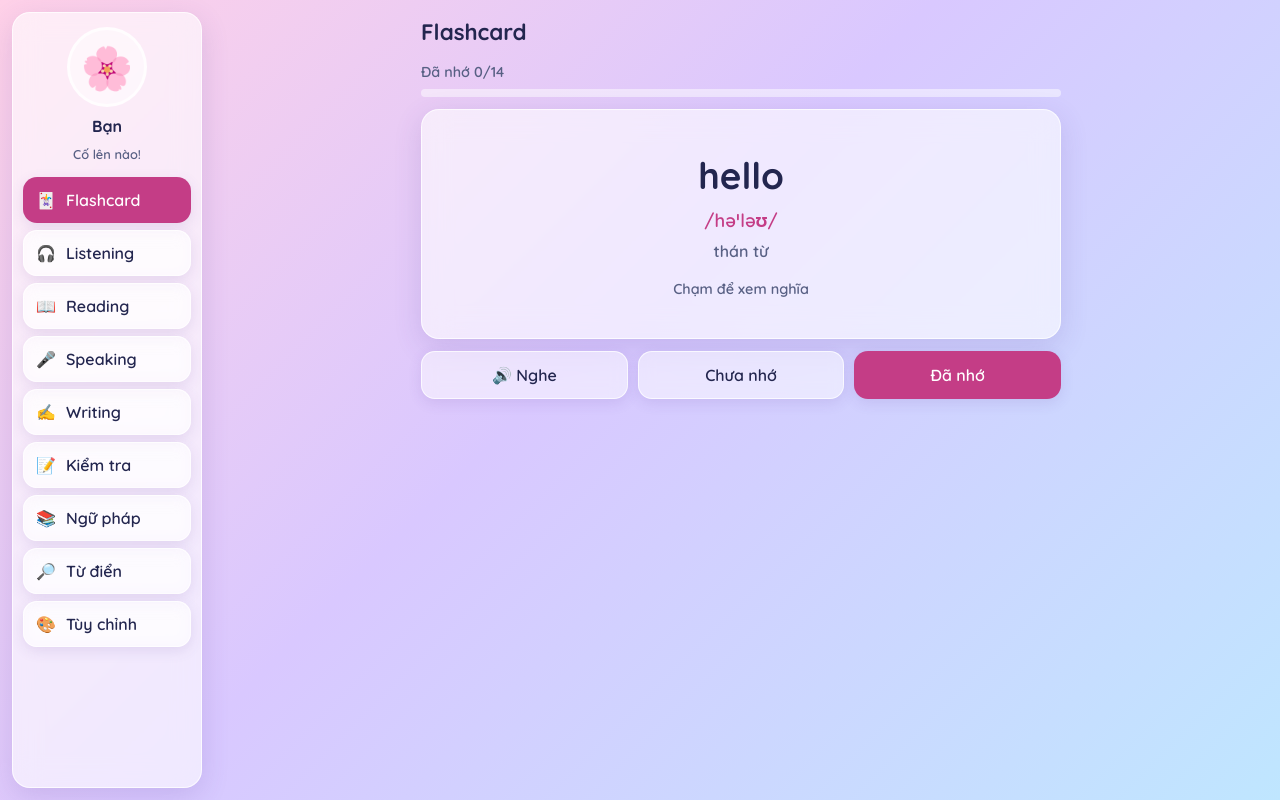
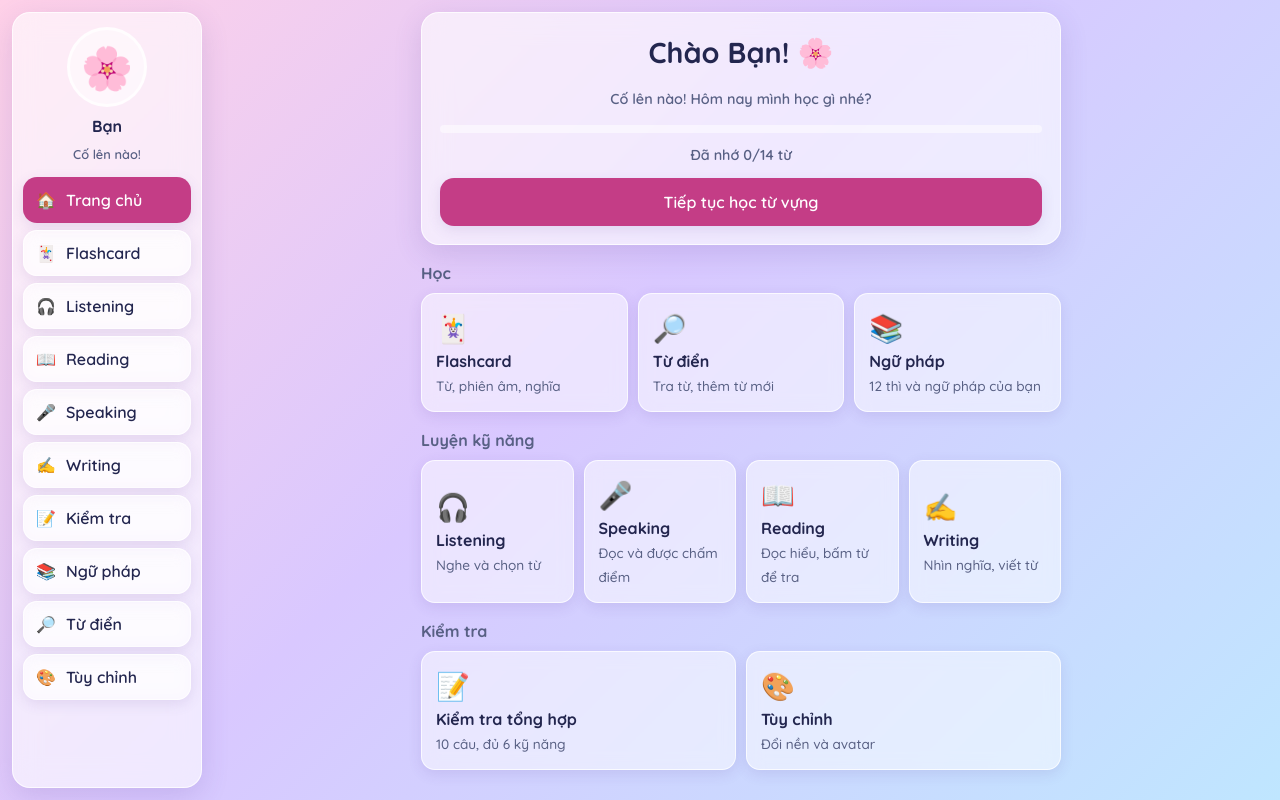
Before and after one commit to tranquocthinh5713-sudo/internoe, a plain HTML site: page index.html in a window 1280 px wide. Drawn offline with Linux system fonts and the light colour scheme.

Commit message:
Update tabs and add home functionality

```diff
--- a/index.html
+++ b/index.html
@@ -52,6 +52,12 @@ details>div{padding:0 16px 14px}
 .sw{width:44px;height:44px;border-radius:12px;border:2px solid var(--line);cursor:pointer;font-size:1.4rem;padding:0;background:var(--btn)}
 .del{border:0;background:none;color:var(--bad);font:inherit;cursor:pointer;float:right}
 .err{color:var(--bad);min-height:1.3em}
+.grid{display:grid;grid-template-columns:repeat(auto-fit,minmax(150px,1fr));gap:10px;margin-bottom:6px}
+.gc{display:block;text-align:left;padding:14px}
+.gc .ic{font-size:1.7rem;display:block}
+.gc b{display:block}
+.gc span.s{font-size:.85rem;color:var(--muted);font-weight:500}
+h3{margin:16px 0 8px;font-size:1rem;color:var(--muted)}
 @media (max-width:640px){aside{width:62px;padding:10px 6px;margin:8px}.nb{justify-content:center;padding:10px 4px}.t,.nm,.bub{display:none}.ava{width:42px;height:42px;font-size:22px}main{padding:8px 8px 28px 0}.big{font-size:1.9rem}}
 </style>
 </head>
@@ -82,15 +88,21 @@ function micErr(e){return e==="not-allowed"?"Hãy cho phép dùng micro.":"Chưa
 function norm(s){return s.toLowerCase().replace(/[^a-z0-9 ]/g," ").split(/\s+/).filter(Boolean)}
 function score(t,h){var a=norm(t),b=norm(h);return a.length?Math.round(a.filter(function(x){return b.indexOf(x)>-1}).length/a.length*100):0}
 var NOSPK='<div class="glass pad c">Thiết bị này chưa hỗ trợ giọng đọc.</div>',NOMIC='<p class="small">Trình duyệt này chưa hỗ trợ nhận giọng nói. Hãy dùng Chrome, Edge hoặc Safari mới.</p>';
-var TABS=[["card","🃏","Flashcard"],["listen","🎧","Listening"],["read","📖","Reading"],["speak","🎤","Speaking"],["write","✍️","Writing"],["test","📝","Kiểm tra"],["gram","📚","Ngữ pháp"],["dict","🔎","Từ điển"],["set","🎨","Tùy chỉnh"]];
-var tab="card",HI=["Cố lên nào!","Mỗi ngày một ít nhé!","Hôm nay học gì đây?"],hi=rnd(HI);
+var TABS=[["home","🏠","Trang chủ"],["card","🃏","Flashcard"],["listen","🎧","Listening"],["read","📖","Reading"],["speak","🎤","Speaking"],["write","✍️","Writing"],["test","📝","Kiểm tra"],["gram","📚","Ngữ pháp"],["dict","🔎","Từ điển"],["set","🎨","Tùy chỉnh"]];
+var tab="home",HI=["Cố lên nào!","Mỗi ngày một ít nhé!","Hôm nay học gì đây?"],hi=rnd(HI);
 function go(t){tab=t;if(t==="test")T=null;R()}
 function R(){
   var av=S.avatar.indexOf("data:")===0?'<img src="'+S.avatar+'" alt="">':S.avatar;
   $("side").innerHTML='<div class="ava">'+av+'</div><div class="nm">'+esc(S.name)+'</div><div class="bub">'+hi+'</div>'+TABS.map(function(t){return'<button class="nb" '+(t[0]===tab?'aria-current="page" ':"")+'onclick="go(\''+t[0]+'\')"><span>'+t[1]+'</span><span class="t">'+t[2]+'</span></button>'}).join("");
-  var f={card:vCard,listen:vListen,read:vRead,speak:vSpeak,write:vWrite,test:vTest,gram:vGram,dict:vDict,set:vSet}[tab];
+  var f={home:vHome,card:vCard,listen:vListen,read:vRead,speak:vSpeak,write:vWrite,test:vTest,gram:vGram,dict:vDict,set:vSet}[tab];
   $("v").innerHTML=f();if(tab==="dict")dRes();
 }
+/* Home */
+var HG=[["Học",[["card","🃏","Flashcard","Từ, phiên âm, nghĩa"],["dict","🔎","Từ điển","Tra từ, thêm từ mới"],["gram","📚","Ngữ pháp","12 thì và ngữ pháp của bạn"]]],["Luyện kỹ năng",[["listen","🎧","Listening","Nghe và chọn từ"],["speak","🎤","Speaking","Đọc và được chấm điểm"],["read","📖","Reading","Đọc hiểu, bấm từ để tra"],["write","✍️","Writing","Nhìn nghĩa, viết từ"]]],["Kiểm tra",[["test","📝","Kiểm tra tổng hợp","10 câu, đủ 6 kỹ năng"],["set","🎨","Tùy chỉnh","Đổi nền và avatar"]]]];
+function vHome(){var n=S.words.length,k=n-fq.length;
+  var h='<div class="glass pad c"><div class="big" style="font-size:1.8rem">Chào '+esc(S.name)+'! 🌸</div><p class="small">'+hi+' Hôm nay mình học gì nhé?</p><div class="bar"><i style="width:'+(n?k/n*100:0)+'%"></i></div><div class="small">Đã nhớ '+k+'/'+n+' từ</div><div class="row"><button class="btn pri" onclick="go(\'card\')">'+(fq.length?"Tiếp tục học từ vựng":"Ôn lại từ vựng")+'</button></div></div>';
+  HG.forEach(function(g){h+='<h3>'+g[0]+'</h3><div class="grid">'+g[1].map(function(c){return'<button class="btn gc" onclick="go(\''+c[0]+'\')"><span class="ic">'+c[1]+'</span><b>'+c[2]+'</b><span class="s">'+c[3]+'</span></button>'}).join("")+'</div>'});
+  return h}
 /* Flashcard */
 var fq=[],ff=false;
 function fb(){fq=S.words.filter(function(x){return!S.known[x.w]})}
```
